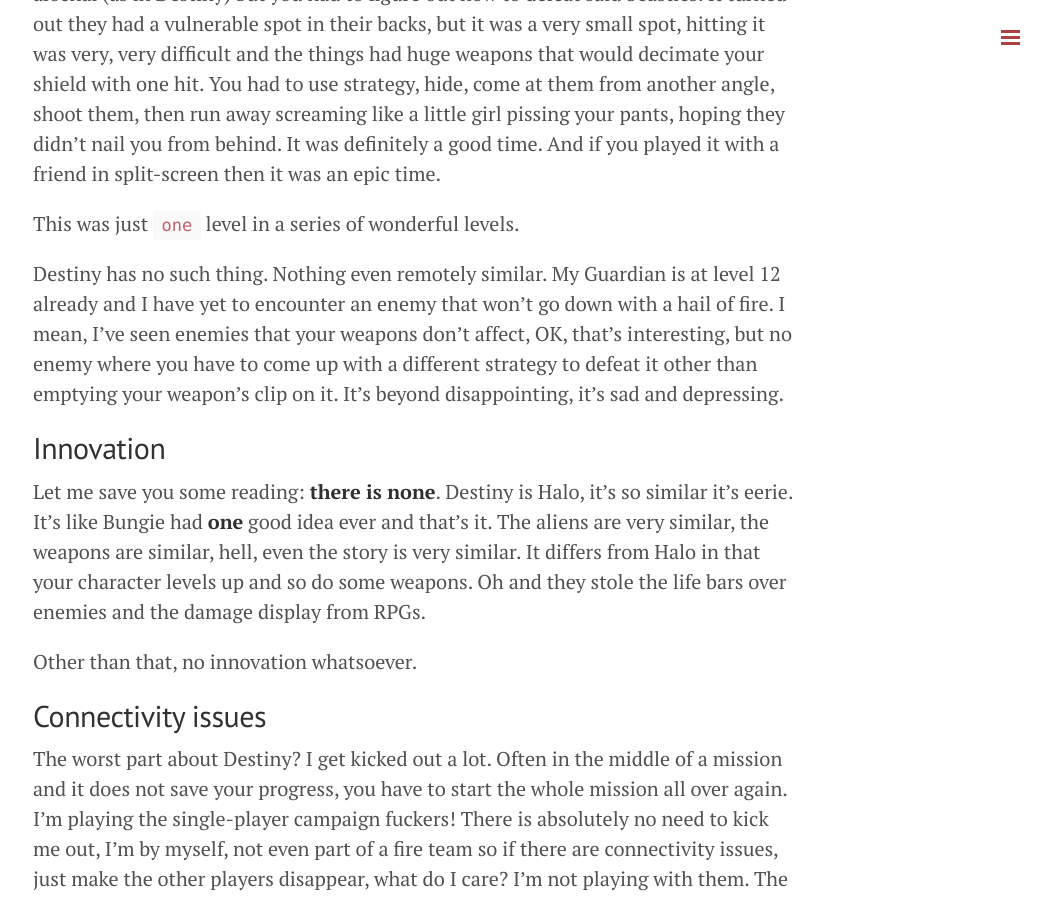
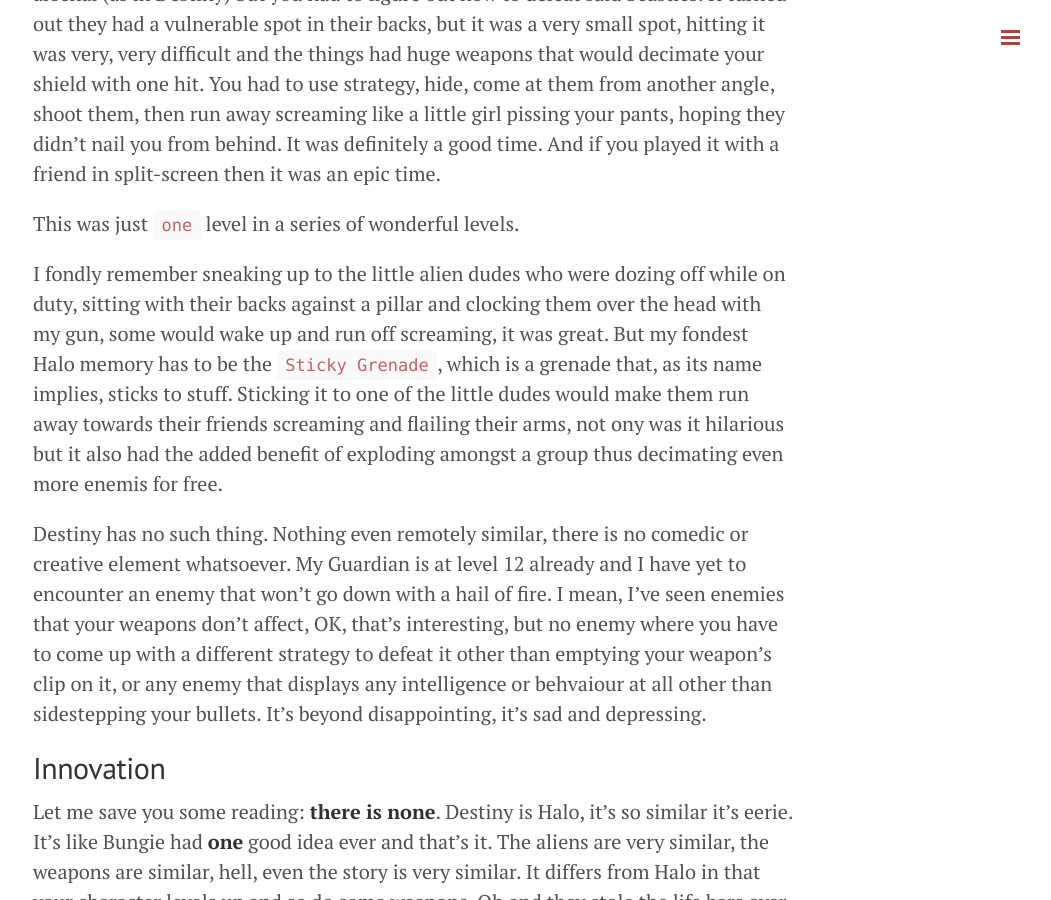
Before and after one commit to kakubei/kakubei.github.io, a Jekyll site: the page built from _posts/2014-09-14-Destiny.md, in a window 1280 px wide and 900 px high, scrolled down 1863 px. Shown: the whole window, without its empty margins (227-1278 px from the left). Built offline with Jekyll 4.4.1, drawn with Linux system fonts in a browser that asks for light colours; Markdown is read by kramdown in place of the engine named in the settings; comment, search, counter and statistics services are not loaded.

Commit message:
Added a little more to the Destiny review

```diff
--- a/_posts/2014-09-14-Destiny.md
+++ b/_posts/2014-09-14-Destiny.md
@@ -33,7 +33,9 @@
 
 This was just `one` level in a series of wonderful levels.
 
-Destiny has no such thing. Nothing even remotely similar. My Guardian is at level 12 already and I have yet to encounter an enemy that won’t go down with a hail of fire. I mean, I’ve seen enemies that your weapons don’t affect, OK, that’s interesting, but no enemy where you have to come up with a different strategy to defeat it other than emptying your weapon’s clip on it. It’s beyond disappointing, it’s sad and depressing.
+I fondly remember sneaking up to the little alien dudes who were dozing off while on duty, sitting with their backs against a pillar and clocking them over the head with my gun, some would wake up and run off screaming, it was great. But my fondest Halo memory has to be the `Sticky Grenade`, which is a grenade that, as its name implies, sticks to stuff. Sticking it to one of the little dudes would make them run away towards their friends screaming and flailing their arms, not ony was it hilarious but it also had the added benefit of exploding amongst a group thus decimating even more enemis for free.
+
+Destiny has no such thing. Nothing even remotely similar, there is no comedic or creative element whatsoever. My Guardian is at level 12 already and I have yet to encounter an enemy that won’t go down with a hail of fire. I mean, I’ve seen enemies that your weapons don’t affect, OK, that’s interesting, but no enemy where you have to come up with a different strategy to defeat it other than emptying your weapon’s clip on it, or any enemy that displays any intelligence or behvaiour at all other than sidestepping your bullets. It’s beyond disappointing, it’s sad and depressing.
 
 ## Innovation
 Let me save you some reading: **there is none**. Destiny is Halo, it’s so similar it’s eerie. It’s like Bungie had **one** good idea ever and that’s it. The aliens are very similar, the weapons are similar, hell, even the story is very similar. It differs from Halo in that your character levels up and so do some weapons. Oh and they stole the life bars over enemies and the damage display from RPGs.
```
